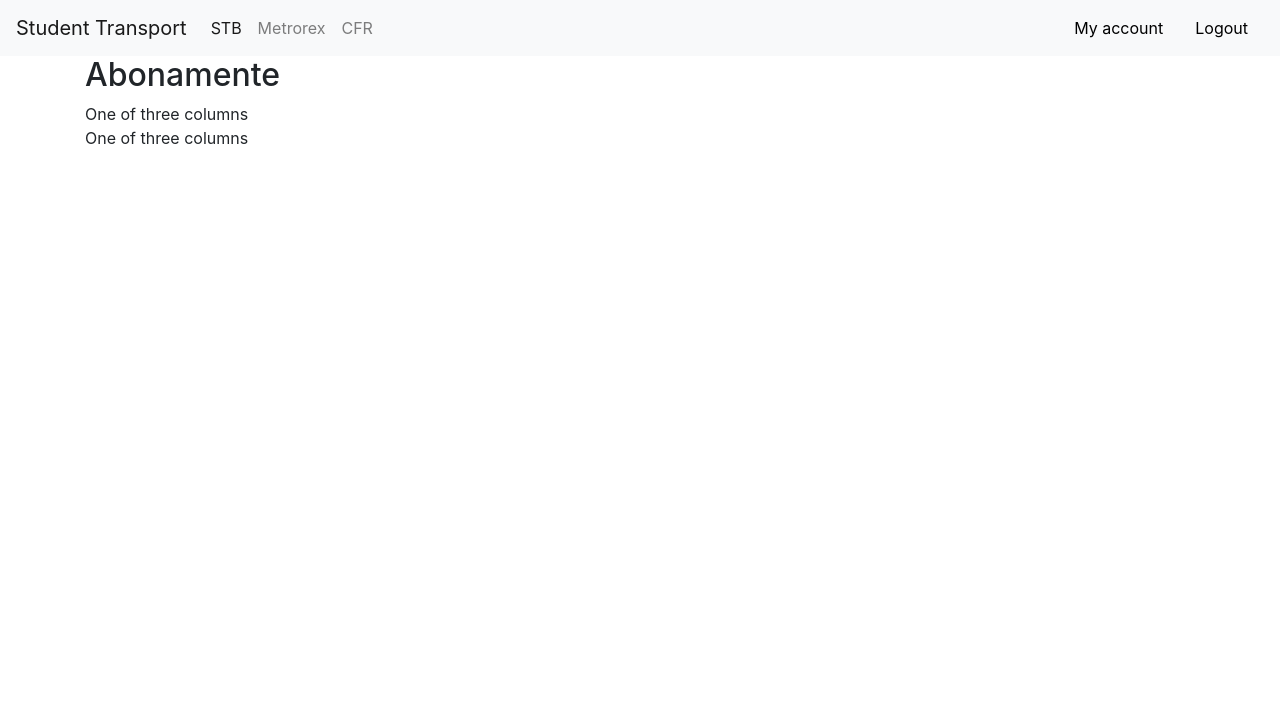
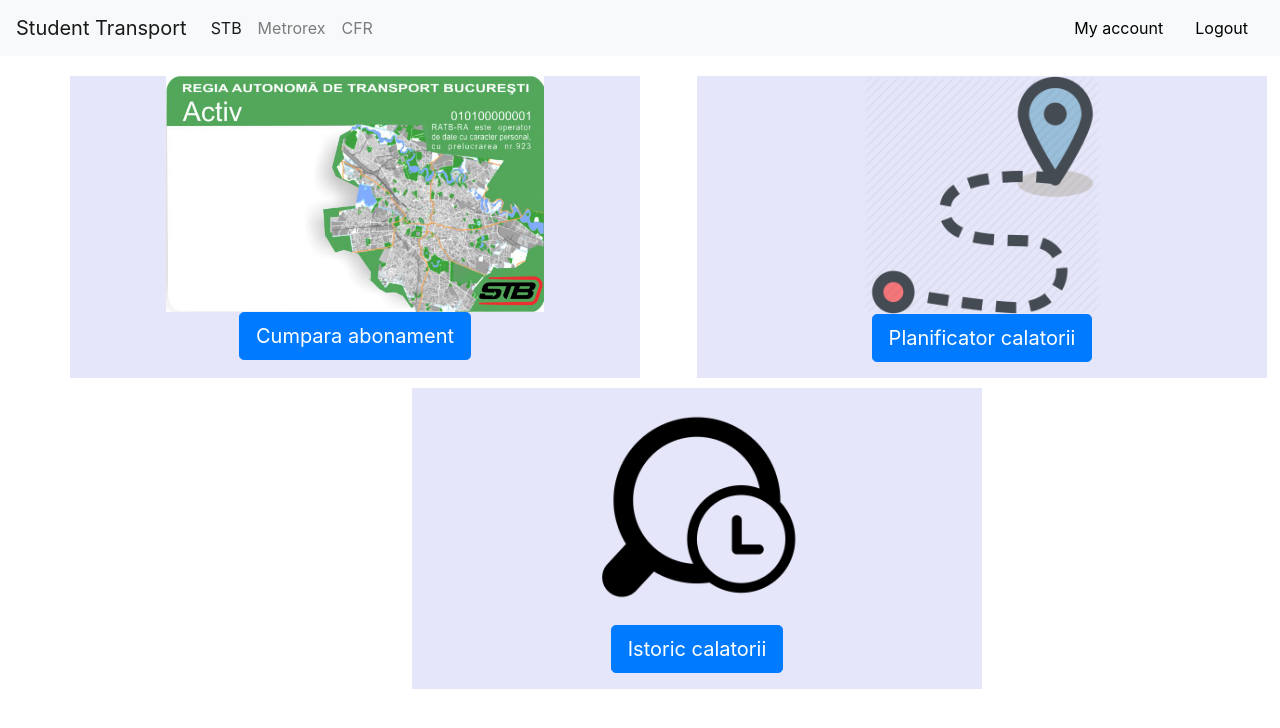
Before and after one commit to clementlarisa/TransitApp, a PHP site: page /stb.php in a window 1280 px wide. Shown: the top 728 px of the page. Run offline with PHP 8.4, Linux system fonts and the light colour scheme; the visitor is signed in with stand-in values (Sample User, id 1).

Commit message:
Initial interface STB Larisa A.

```diff
--- a/JS/menuAfterLogin.js
+++ b/JS/menuAfterLogin.js
@@ -5,7 +5,7 @@
     "  </button>\n" +
     "  <div class=\"collapse navbar-collapse\" id=\"navbarNavAltMarkup\">\n" +
     "    <div class=\"navbar-nav\">\n" +
-    "      <a class=\"nav-item nav-link active\" href=\"#\">STB <span class=\"sr-only\">(current)</span></a>\n" +
+    "      <a class=\"nav-item nav-link active\" href=\"stb.php\">STB <span class=\"sr-only\">(current)</span></a>\n" +
     "      <a class=\"nav-item nav-link\" href=\"#\">Metrorex</a>\n" +
     "      <a class=\"nav-item nav-link\" href=\"#\">CFR</a>\n" +
     "    </div>\n" +
--- a/stb.php
+++ b/stb.php
@@ -3,7 +3,7 @@
 <?php include ('server.php'); ?>
 <html>
 <head>
-    <title>Home</title>
+    <title>STB</title>
     <link rel="stylesheet" href="https://stackpath.bootstrapcdn.com/bootstrap/4.3.1/css/bootstrap.min.css" integrity="sha384-ggOyR0iXCbMQv3Xipma34MD+dH/1fQ784/j6cY/iJTQUOhcWr7x9JvoRxT2MZw1T" crossorigin="anonymous">
 </head>
 <body>
@@ -14,20 +14,39 @@
 <?php } else { ?>
     <script src = "JS/menu.js"></script>
 <?php } ?>
-    <div class="container">
+    <div class="container" >
         <div class="row">
-            <div class="col-sm" style="color: ">
-                <h2>Abonamente</h2>
+            <div class="col-md-6" style="background-color:lavender;top:20px" >
+                <!--<img src="Imagini/ab-stb.jpg" class="img-rounded img-responsive" alt="Abonament STB" style="width: 100%">
+                <h2 style="text-align: center">Cumpara abonament</h2> -->
+                    <img class="img-rounded img-responsive"  src="Imagini/ab-stb.jpg" class="img-rounded img-responsive" alt="Abonament STB" style="width:70%; margin: auto; display:block">
+                    <div>
+                        <p>
+                            <a href="#" class="btn btn-lg btn-primary" style="margin: auto; display:table">Cumpara abonament</a>
+                        </p>
+                    </div>
+            </div>
+            <div class="col-md-6 col-md-offset-4"  style="background-color:lavender; left:5%;top:20px">
+                <div class="hovereffect">
+                     <!--<h2 style="text-align: center">Trasee disponibile </h2>-->
+                    <img class="img-rounded img-responsive"  src="Imagini/stb-route.png" class="img-rounded img-responsive" alt="Route" style="width:44%; margin: auto; display:block">
+                    <div class="overlay">
+                        <p>
+                            <a href="#" class="btn btn-lg btn-primary" style="margin: auto; display:table">Planificator calatorii</a>
+                        </p>
+                    </div>
+                </div>
             </div>
         </div>
         <div class = "row">
-            <div class="col-sm">
-                One of three columns
-            </div>
-        </div>
-        <div class = row>
-            <div class="col-sm">
-                One of three columns
+            <div class="col-md-6 col-md-offset-8" style="background-color:lavender;left:30%;top:30px">
+                <img class="img-rounded img-responsive"  src="Imagini/stb-history.png" class="img-rounded img-responsive" alt="History " style="width:44%; margin: auto; display:block">
+                <div>
+                    <p>
+                        <a href="#" class="btn btn-lg btn-primary" style="margin: auto; display:table">Istoric calatorii</a>
+                    </p>
+                </div>
+
             </div>
         </div>
     </div>
```
Also changed, not shown: Imagini/ab-stb.jpg (added), Imagini/stb-history.png (added), Imagini/stb-home.jpg (added), Imagini/stb-route.png (added).
